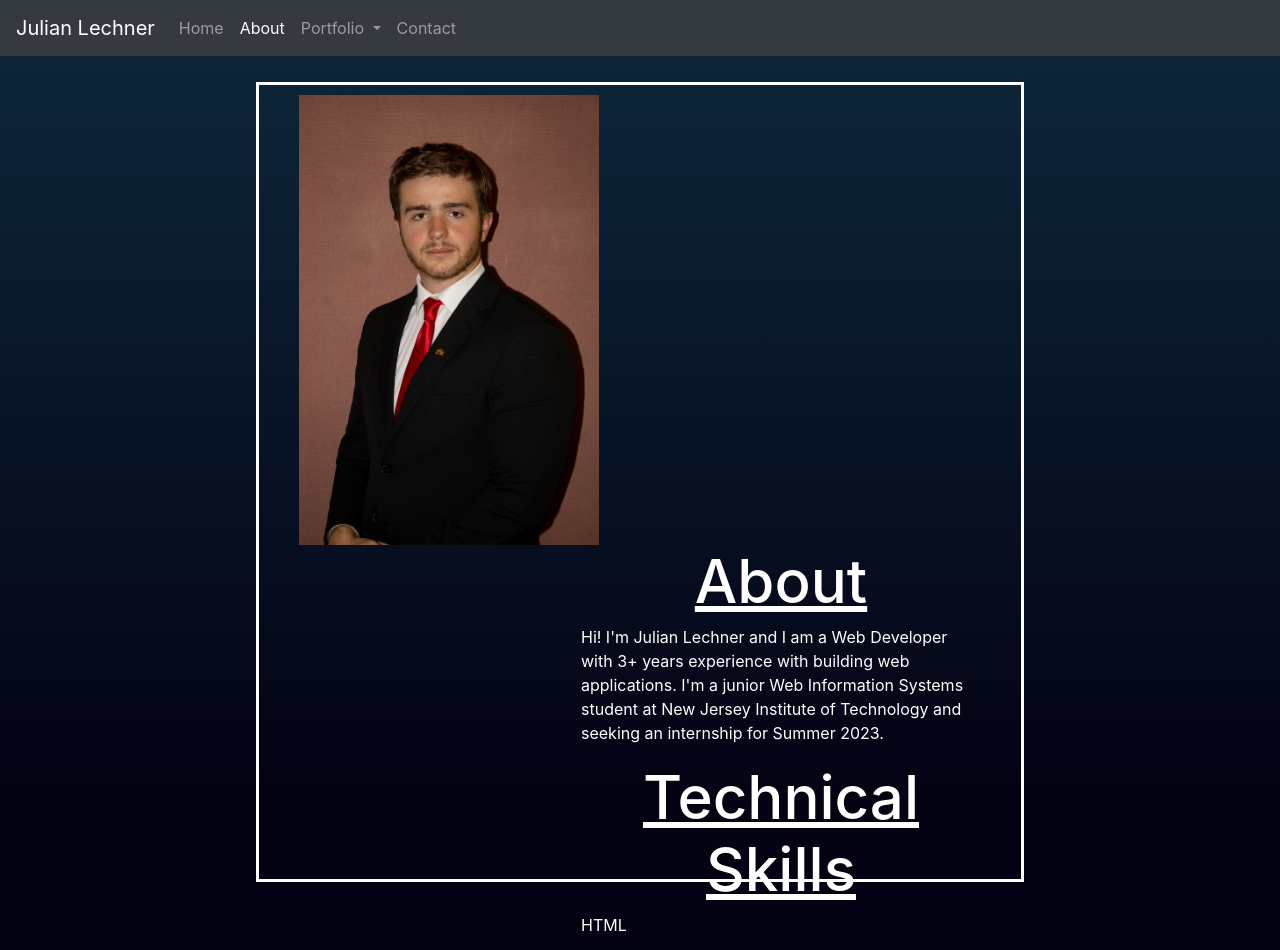
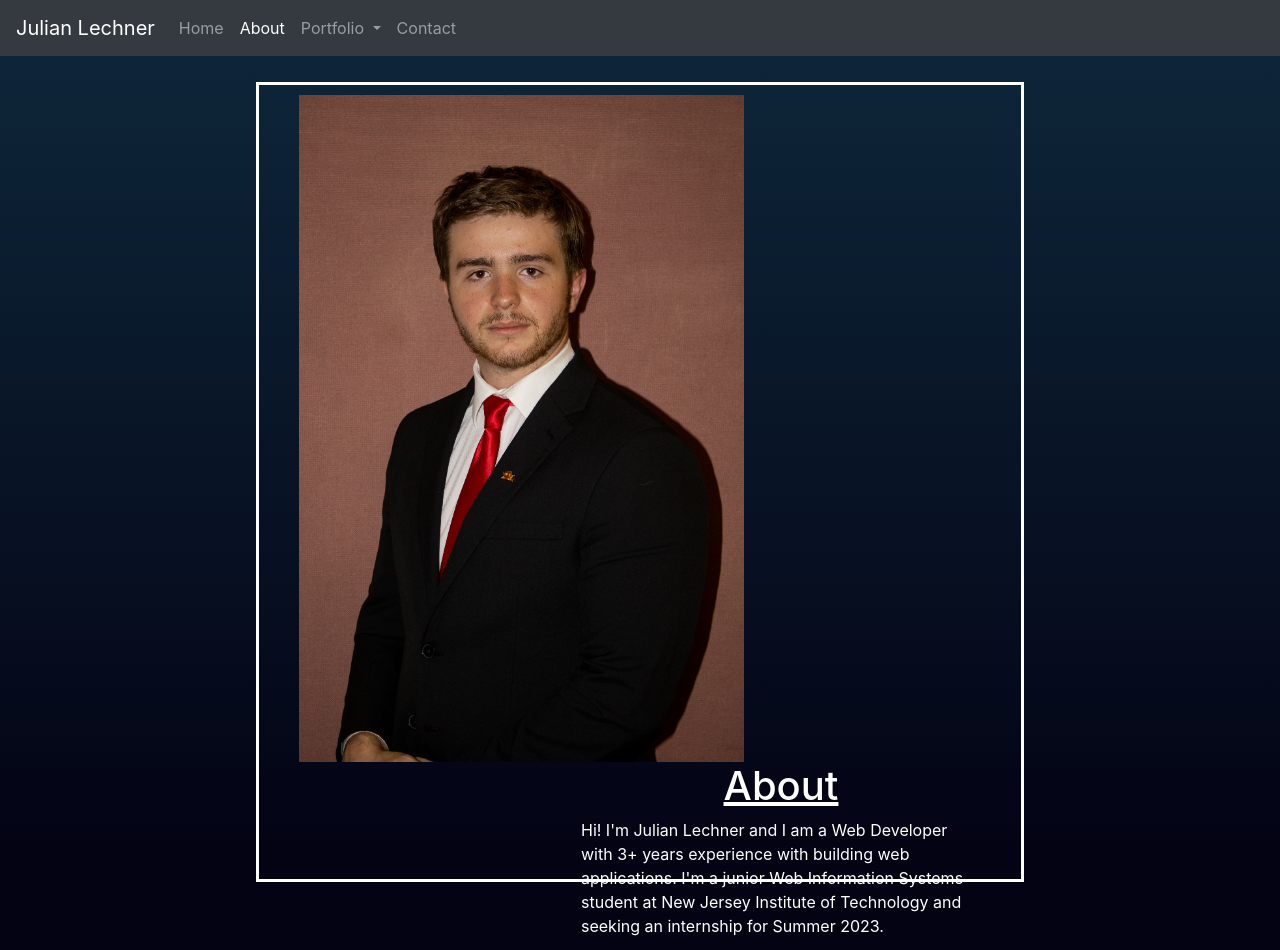
Before and after one commit to jll38/IS117-Project, a plain HTML site: page about.html in a window 1280 px wide. Shown: the top 950 px of the page. Drawn offline with nearby package versions, Linux system fonts and the light colour scheme.

Commit message:
about page responsiveness

```diff
--- a/static/style/style.css
+++ b/static/style/style.css
@@ -53,6 +53,7 @@ footer{
 }
 .card-container{
     width:300px;
+
     height:400px;
 }
 
@@ -60,6 +61,7 @@ footer{
     height:inherit;
     background-color: rgba(57, 57, 57, 0.6);
     width:100%;
+
 }
 
 .card img{
@@ -97,7 +99,7 @@ footer{
 }
 
 #bio-photo{
-    max-width:300px;
+    max-width:445px;
     width:100%;
     float:left;
 
@@ -106,9 +108,11 @@ footer{
 #bio-text{
     float:right;
     max-width: 400px;
+    width:100%;
 }
 
 #bio-text h2{
     text-align: center;
     text-decoration: underline;
+    font-size:40px;
 }
```
